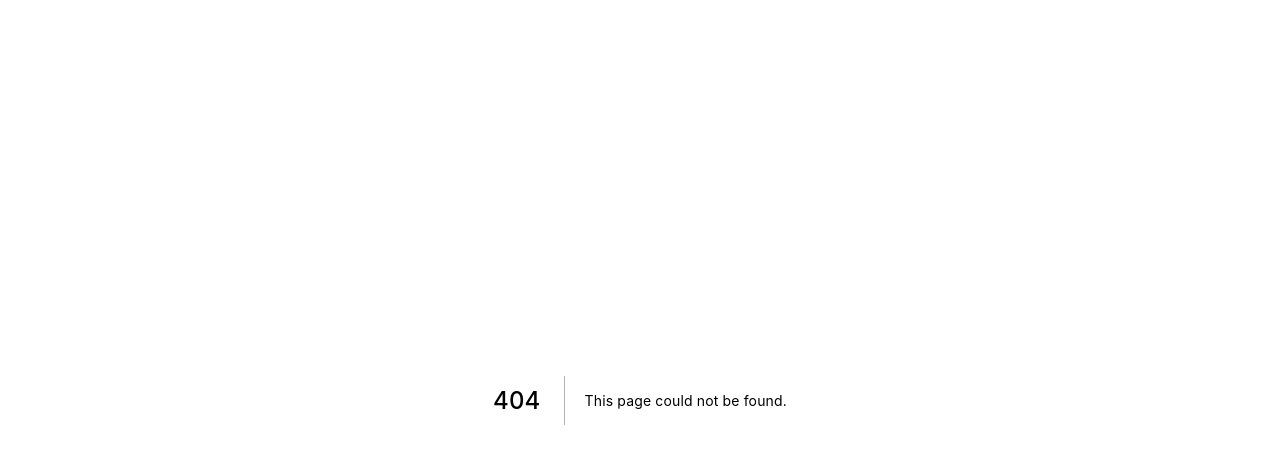
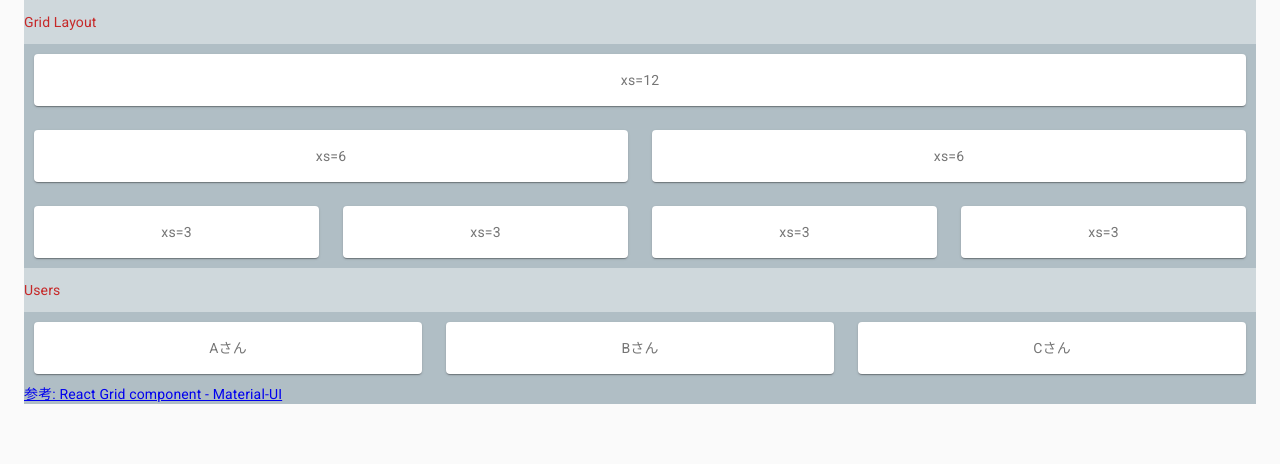
Before and after one commit to jey3dayo/nextjs-hands-on-2021, a Next.js app: page /example4 in a window 1280 px wide. Before the commit this address had no page. Shown: the top 464 px of the page. Built offline with nearby package versions, Linux system fonts and the light colour scheme.

Commit message:
example1-6まで実装

```diff
--- /dev/null
+++ b/pages/example1.js
@@ -0,0 +1,4 @@
+// hello world
+const hi = () => 'こんにちは';
+
+export default hi;
--- /dev/null
+++ b/pages/example4.js
@@ -0,0 +1,91 @@
+// レイアウト
+import React from 'react';
+import { makeStyles } from '@material-ui/core/styles';
+import Container from '@material-ui/core/container';
+import Paper from '@material-ui/core/Paper';
+import Grid from '@material-ui/core/Grid';
+import { red, blueGrey } from '@material-ui/core/colors';
+
+const useStyles = makeStyles(theme => ({
+  root: {
+    flexGrow: 1,
+    background: blueGrey[200],
+  },
+  paper: {
+    padding: theme.spacing(2),
+    textAlign: 'center',
+    color: theme.palette.text.secondary,
+  },
+  title: {
+    background: blueGrey[100],
+    color: red[800],
+    paddingTop: '12px',
+    paddingBottom: '12px',
+  },
+  contents: {
+    padding: 10,
+  },
+}));
+
+const users = [
+  { id: 1, name: 'Aさん' },
+  { id: 2, name: 'Bさん' },
+  { id: 3, name: 'Cさん' },
+];
+
+const Example = () => {
+  const classes = useStyles();
+
+  return (
+    <Container>
+      <div className={classes.root}>
+        <div className={classes.title}>Grid Layout</div>
+        <div className={classes.contents}>
+          <Grid container spacing={3}>
+            <Grid item xs={12}>
+              <Paper className={classes.paper}>xs=12</Paper>
+            </Grid>
+            <Grid item xs={6}>
+              <Paper className={classes.paper}>xs=6</Paper>
+            </Grid>
+            <Grid item xs={6}>
+              <Paper className={classes.paper}>xs=6</Paper>
+            </Grid>
+            <Grid item xs={3}>
+              <Paper className={classes.paper}>xs=3</Paper>
+            </Grid>
+            <Grid item xs={3}>
+              <Paper className={classes.paper}>xs=3</Paper>
+            </Grid>
+            <Grid item xs={3}>
+              <Paper className={classes.paper}>xs=3</Paper>
+            </Grid>
+            <Grid item xs={3}>
+              <Paper className={classes.paper}>xs=3</Paper>
+            </Grid>
+          </Grid>
+        </div>
+
+        <div className={classes.title}>Users</div>
+        <div className={classes.contents}>
+          <Grid container spacing={3}>
+            {users.map(user => {
+              return (
+                <Grid key={user.id} item xs={4}>
+                  <Paper className={classes.paper}>{user.name}</Paper>
+                </Grid>
+              );
+            })}
+          </Grid>
+        </div>
+        <div>
+          <a href="https://material-ui.com/components/grid/" target="_blank" rel="noreferrer">
+            参考: React Grid component - Material-UI
+          </a>
+        </div>
+      </div>
+    </Container>
+  );
+};
+
+export default Example;
```
Also changed, not shown: components/CustomList.js (added, +8 -0 lines), components/uiParts/CustomButton.js (added, +14 -0 lines), components/uiParts/CustomSelectForm.js (added, +35 -0 lines), pages/example2.js (added, +55 -0 lines), pages/example3.js (added, +40 -0 lines), pages/example5.js (added, +26 -0 lines), pages/index.js (+25 -2 lines).
